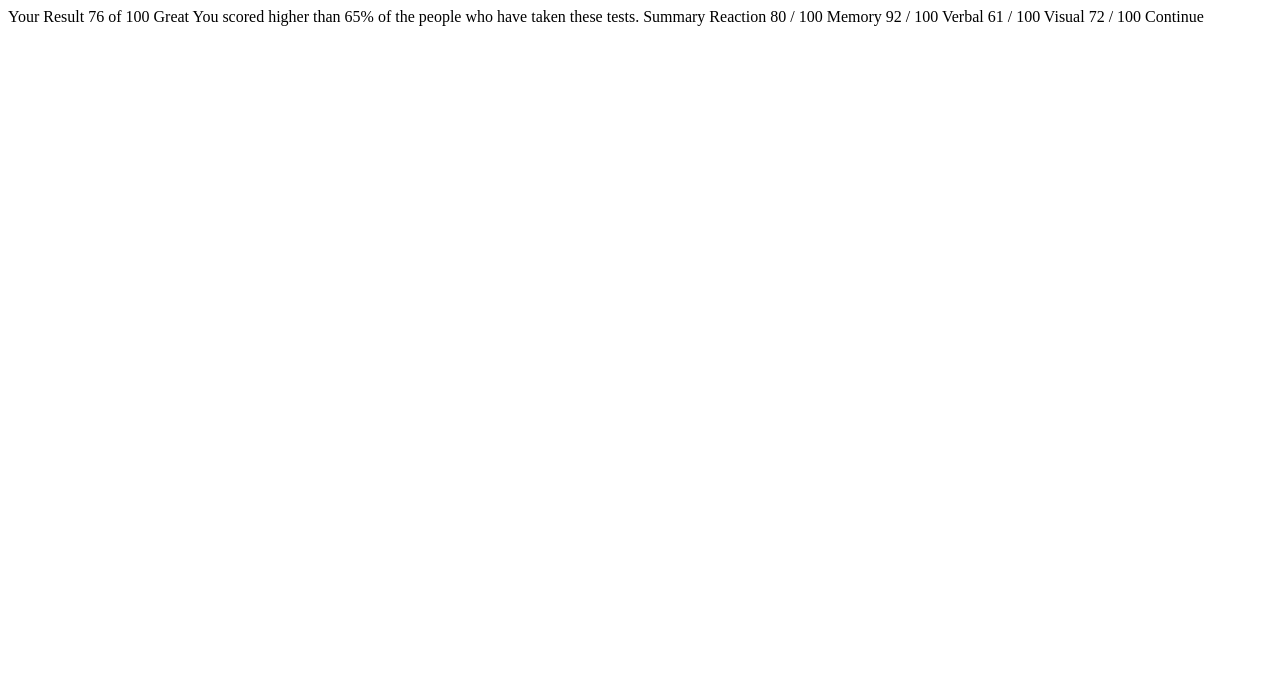
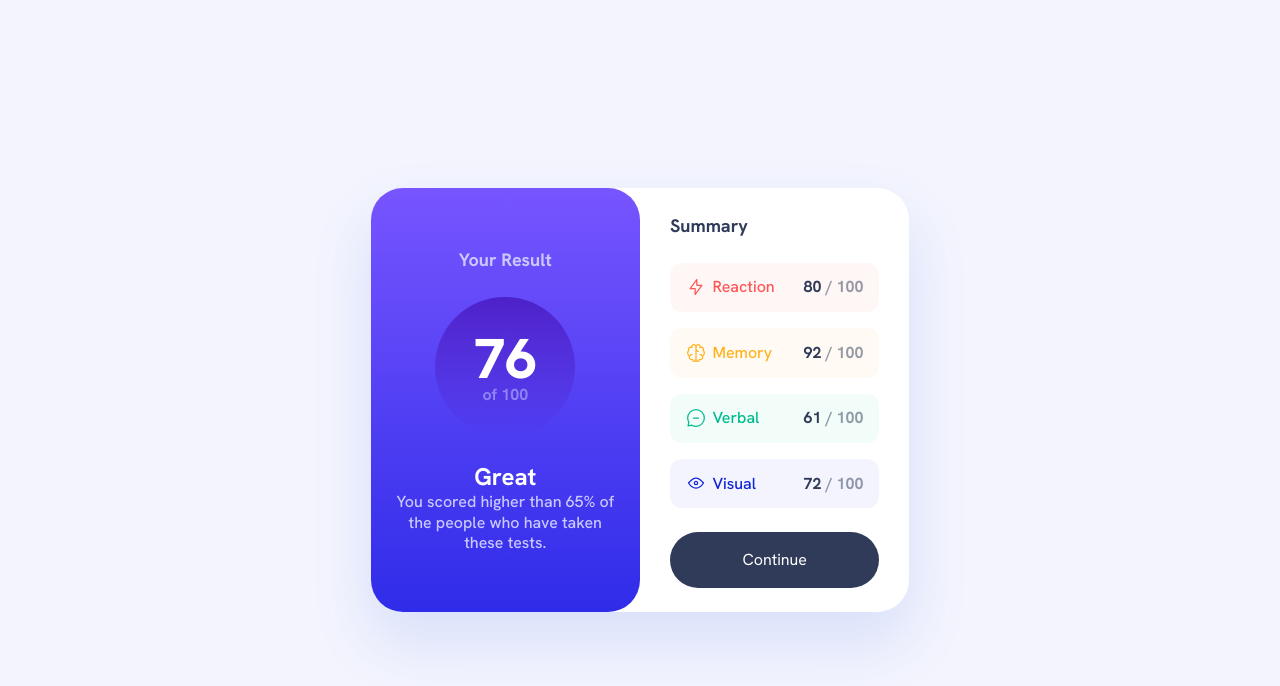
Before and after one commit to TomDoneix/results-summary, a website built with Vite: page index.html in a window 1280 px wide. Built offline with nearby package versions, Linux system fonts and the light colour scheme.

Commit message:
Update project

```diff
--- a/index.html
+++ b/index.html
@@ -8,8 +8,34 @@
     <link rel="stylesheet" href="/src/style.css" />
   </head>
   <body>
-    Your Result 76 of 100 Great You scored higher than 65% of the people who
-    have taken these tests. Summary Reaction 80 / 100 Memory 92 / 100 Verbal 61
-    / 100 Visual 72 / 100 Continue
+    <main>
+      <section class="score">
+        <div>
+          <h1>Your Result</h1>
+          <div class="nbr-score">76 <span>of 100</span></div>
+          <div>
+            <h2>Great</h2>
+            <p>
+              You scored higher than 65% of the people who have taken these
+              tests.
+            </p>
+          </div>
+        </div>
+      </section>
+      <section class="summary">
+        <h2>Summary</h2>
+        <dl>
+          <dt>Reaction</dt>
+          <dd>80&nbsp;<span>/ 100</span></dd>
+          <dt>Memory</dt>
+          <dd>92&nbsp;<span>/ 100</span></dd>
+          <dt>Verbal</dt>
+          <dd>61&nbsp;<span>/ 100</span></dd>
+          <dt>Visual</dt>
+          <dd>72&nbsp;<span>/ 100</span></dd>
+        </dl>
+        <a href="#">Continue</a>
+      </section>
+    </main>
   </body>
 </html>
--- a/src/style.css
+++ b/src/style.css
@@ -0,0 +1,2 @@
+@import "tailwindcss";
+@import "./theme.css";
--- /dev/null
+++ b/src/theme.css
@@ -0,0 +1,240 @@
+@theme {
+  --spacing-200: 1rem;
+  --spacing-300: 1.5rem;
+  --spacing-100: 0.5rem;
+  --spacing-0: 0rem;
+  --spacing-400: 2rem;
+  --spacing-700: 3.5rem;
+  --spacing-800: 4rem;
+  --spacing-600: 3rem;
+  --spacing-500: 2.5rem;
+  --spacing-1000: 5rem;
+  --spacing-900: 4.5rem;
+
+  /* stylelint-disable-next-line custom-property-pattern */
+  --color-*: initial;
+  --colors-white: #ffffff;
+  --colors-black: #000000;
+  --colors-yellow-50: #fffbf4;
+  --colors-yellow-400: #ffb21e;
+  --colors-red-50: #fff6f6;
+  --colors-red-400: #ff5555;
+  --colors-green-500: #00bb8f;
+  --colors-green-50: #f2fcf9;
+  --colors-blue-50: #f3f4fd;
+  --colors-blue-800: #1125d6;
+  --colors-navy-50: #ecf2ff;
+  --colors-navy-200: #cac9ff;
+  --colors-navy-950: #303b59;
+  --color-gradient-1: linear-gradient(#7755ff, #2f2ce9);
+  --color-gradient-2: linear-gradient(
+    180deg,
+    #4d21c9 0%,
+    rgb(37 33 201 / 0%) 100%
+  );
+}
+
+@font-face {
+  font-family: Hanken;
+  src: url("../public/fonts/HankenGrotesk-VariableFont_wght.ttf");
+}
+
+body {
+  font-family: Hanken, Arial, Helvetica, sans-serif;
+}
+
+/* header */
+.score {
+  display: grid;
+  align-content: center;
+  min-height: 22.25rem;
+  border-radius: 0 0 var(--spacing-400) var(--spacing-400);
+  background: var(--color-gradient-1);
+  color: var(--colors-white);
+  text-align: center;
+  justify-items: center;
+}
+
+.score > div {
+  display: grid;
+  justify-items: center;
+  gap: var(--spacing-300);
+  max-width: 16.25rem;
+}
+
+.score h1 {
+  color: var(--colors-navy-200);
+  font-size: 1.125rem;
+  font-weight: 700;
+}
+
+.nbr-score {
+  display: grid;
+  align-content: center;
+  width: 8.75rem;
+  height: 8.75rem;
+  border-radius: 50%;
+  background: var(--color-gradient-2);
+  font-size: var(--spacing-700);
+  font-weight: 800;
+  line-height: 1;
+}
+
+.nbr-score span {
+  opacity: 52%;
+  color: var(--colors-navy-200);
+  font-size: 1rem;
+  font-weight: 700;
+}
+
+.score h2 {
+  font-size: var(--spacing-300);
+  font-weight: 700;
+  line-height: 1.3;
+}
+
+.score p {
+  color: var(--colors-navy-200);
+  font-weight: 500;
+  line-height: 1.3;
+}
+
+/* summary */
+.summary {
+  display: grid;
+  gap: var(--spacing-300);
+  margin-top: var(--spacing-300);
+  margin-bottom: var(--spacing-300);
+  padding: 0 1.875rem;
+}
+
+.summary h2 {
+  color: var(--colors-navy-950);
+  font-size: 1.125rem;
+  font-weight: 700;
+}
+
+dl {
+  display: grid;
+  grid-template-columns: repeat(2, 1fr);
+  row-gap: var(--spacing-200);
+}
+
+:is(dd, dt) {
+  display: flex;
+  align-items: center;
+  min-height: var(--spacing-500);
+  padding-top: 0.7rem;
+  padding-bottom: 0.7rem;
+  background: var(--colors-red-50);
+}
+
+dt {
+  padding-left: 1rem;
+  border-radius: 0.75rem 0 0 0.75rem;
+  color: var(--colors-red-400);
+  font-weight: 500;
+}
+
+dt::before {
+  content: url("../public/images/icon-reaction.svg");
+  position: relative;
+  top: 0.2rem;
+  margin-right: 0.4rem;
+}
+
+dd {
+  justify-content: end;
+  padding-right: 1rem;
+  border-radius: 0 0.75rem 0.75rem 0;
+  color: var(--colors-navy-950);
+  font-weight: 700;
+  text-align: right;
+}
+
+dd > span {
+  opacity: 50%;
+}
+
+/* Variations couleurs */
+:is(dd:nth-of-type(2), dt:nth-of-type(2)) {
+  background: var(--colors-yellow-50);
+}
+
+dt:nth-of-type(2) {
+  color: var(--colors-yellow-400);
+}
+
+dt:nth-of-type(2)::before {
+  content: url("../public/images/icon-memory.svg");
+}
+
+:is(dd:nth-of-type(3), dt:nth-of-type(3)) {
+  background: var(--colors-green-50);
+}
+
+dt:nth-of-type(3) {
+  color: var(--colors-green-500);
+}
+
+dt:nth-of-type(3)::before {
+  content: url("../public/images/icon-verbal.svg");
+}
+
+:is(dd:nth-of-type(4), dt:nth-of-type(4)) {
+  background: var(--colors-blue-50);
+}
+
+dt:nth-of-type(4) {
+  color: var(--colors-blue-800);
+}
+
+dt:nth-of-type(4)::before {
+  content: url("../public/images/icon-visual.svg");
+}
+
+.summary a {
+  display: flex;
+  align-items: center;
+  justify-content: center;
+  height: var(--spacing-700);
+  transition: all 600ms;
+  border-radius: 8rem;
+  background-color: var(--colors-navy-950);
+  box-shadow: 0 0 0 -100px var(--colors-navy-950) inset;
+  color: var(--colors-white);
+  text-align: center;
+}
+
+.summary a:hover {
+  background: #7755ff;
+  box-shadow: 0 -41px 56px -26px #2f2ce9 inset;
+}
+
+/* Responsive */
+
+@media (width >= 48rem) {
+  body {
+    display: grid;
+    place-content: center;
+    min-height: 100vh;
+    background: var(--colors-blue-50);
+  }
+
+  main {
+    display: grid;
+    grid-template-columns: repeat(2, 1fr);
+    max-width: 46rem;
+    border-radius: 2rem;
+    background: var(--colors-white);
+    box-shadow: 0 1.875rem 3.75rem #3d6cec26;
+  }
+
+  .score {
+    border-radius: 2rem;
+  }
+
+  .score p {
+    padding: 0 1rem;
+  }
+}
--- /dev/null
+++ b/vite.config.ts
@@ -0,0 +1,5 @@
+import { defineConfig } from "vite";
+import tailwindcss from "@tailwindcss/vite";
+export default defineConfig({
+  plugins: [tailwindcss()],
+});
```
Also changed, not shown: README.md, screenshot.png (added).
